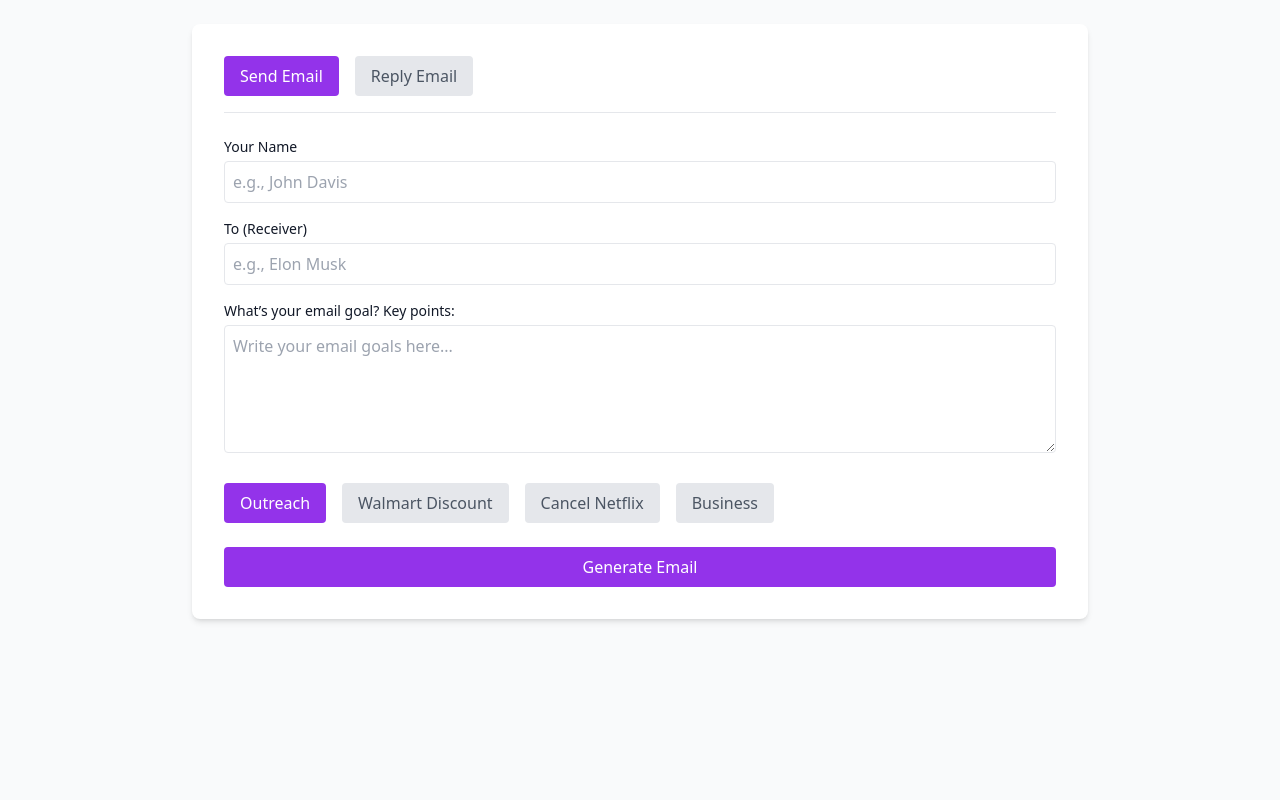
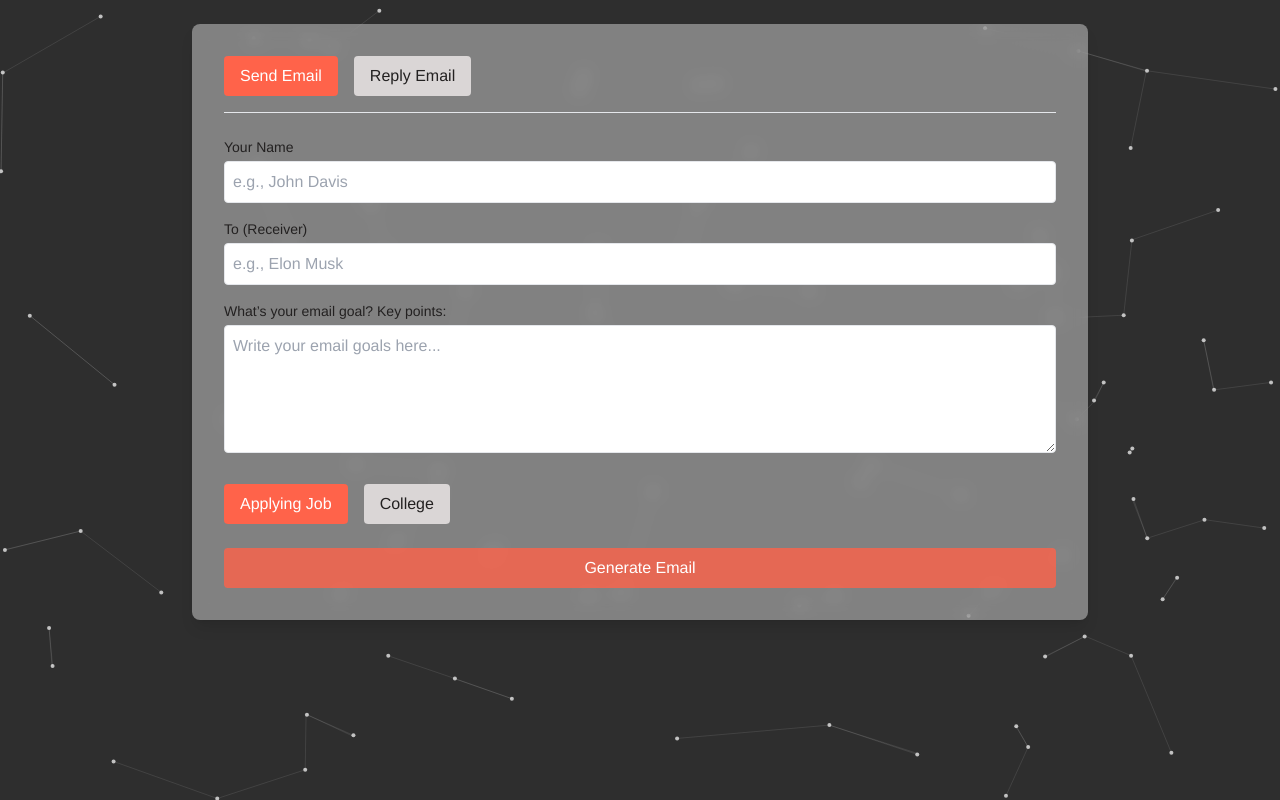
Before and after one commit to sleeplessCoderrr/Mailify, a Svelte app in the folder mailify-front/: page /mailing in a window 1280 px wide. Built offline with nearby package versions, Linux system fonts and the light colour scheme.

Commit message:
feat: canvas for mail background

```diff
--- /dev/null
+++ b/mailify-front/src/components/background/MailingBackground.svelte
@@ -0,0 +1,87 @@
+<script lang="ts">
+    import { onMount } from 'svelte';
+
+    let canvas: HTMLCanvasElement;
+    let ctx: CanvasRenderingContext2D;
+    let particles: { x: number, y: number, velocityX: number, velocityY: number }[] = [];
+
+    const numParticles = 100;
+
+    onMount(() => {
+        ctx = canvas.getContext('2d');
+        if (ctx) {
+            canvas.width = window.innerWidth;
+            canvas.height = window.innerHeight;
+
+            for (let i = 0; i < numParticles; i++) {
+                particles.push({
+                    x: Math.random() * canvas.width,
+                    y: Math.random() * canvas.height,
+                    velocityX: (Math.random() - 0.5) * 2,
+                    velocityY: (Math.random() - 0.5) * 2
+                });
+            }
+
+            animate();
+        }
+    });
+
+    function distance(p1: { x: number, y: number }, p2: { x: number, y: number }) {
+        return Math.sqrt(Math.pow(p2.x - p1.x, 2) + Math.pow(p2.y - p1.y, 2));
+    }
+
+    function animate() {
+        ctx.clearRect(0, 0, canvas.width, canvas.height); // Clear the canvas
+        ctx.fillStyle = "rgba(255, 255, 255, 0.7)"; // Set particle color
+        ctx.strokeStyle = "rgba(255, 255, 255, 0.2)"; // Line color
+        ctx.lineWidth = 0.5; // Make lines thin
+
+        particles.forEach((p, index) => {
+            ctx.beginPath();
+            ctx.arc(p.x, p.y, 2, 0, Math.PI * 2); // Draw circle for each particle
+            ctx.fill();
+
+            let closestDistance = Infinity;
+            let closestParticle = null;
+
+            particles.forEach((otherParticle, otherIndex) => {
+                if (index !== otherIndex) {
+                    const dist = distance(p, otherParticle);
+                    if (dist < closestDistance) {
+                        closestDistance = dist;
+                        closestParticle = otherParticle;
+                    }
+                }
+            });
+
+            if (closestParticle) {
+                ctx.beginPath();
+                ctx.moveTo(p.x, p.y);
+                ctx.lineTo(closestParticle.x, closestParticle.y);
+                ctx.stroke();
+            }
+
+            p.x += p.velocityX;
+            p.y += p.velocityY;
+
+            if (p.x < 0 || p.x > canvas.width) p.velocityX = -p.velocityX;
+            if (p.y < 0 || p.y > canvas.height) p.velocityY = -p.velocityY;
+        });
+
+        requestAnimationFrame(animate);
+    }
+</script>
+
+<canvas bind:this={canvas} class="fixed top-0 left-0 z-[-1]" />
+
+<style>
+    canvas {
+        position: fixed;
+        top: 0;
+        left: 0;
+        width: 100%;
+        height: 100%;
+        background-color: #2e2e2e; /* Background color */
+        pointer-events: none; /* Allow interaction with elements on top */
+    }
+</style>
--- /dev/null
+++ b/mailify-front/src/lib/interfaces/Request.ts
@@ -0,0 +1,6 @@
+export interface Request {
+    name:string,
+    receiver:string,
+    emailGoals:string,
+    activeCategory:string,
+}
--- /dev/null
+++ b/mailify-front/src/lib/interfaces/Response.ts
@@ -0,0 +1,3 @@
+export interface Response {
+
+}
--- a/mailify-front/src/routes/Mailing.svelte
+++ b/mailify-front/src/routes/Mailing.svelte
@@ -1,14 +1,17 @@
 <script lang="ts">
-    import { onMount } from "svelte";
+    import type {Request} from "../lib/interfaces/Request";
+    import MailingBackground from "../components/background/MailingBackground.svelte";
 
-    let name = "";
-    let receiver = "";
-    let emailGoals = "";
+    let request: Request = {
+        name: "",
+        receiver: "",
+        emailGoals: "",
+        activeCategory: ""
+    }
 
-    const categories: string[] = ["Outreach", "Walmart Discount", "Cancel Netflix", "Business"];
-    let activeCategory: string = "Outreach";
-
-    let activeTab: "send" | "reply" = "send"; // Track active tab
+    const categories: string[] = ["Applying Job", "College"];
+    let activeCategory: string = "Applying Job";
+    let activeTab: "send" | "reply" = "send";
 
     function setActiveCategory(category: string) {
         activeCategory = category;
@@ -16,46 +19,40 @@
 
     function handleSubmit() {
         console.log({
-            name,
-            receiver,
-            emailGoals,
-            activeCategory,
-            activeTab
+            request: Request,
         });
         alert("Email content generated!");
     }
 </script>
 
-<!-- Page Container -->
-<div class="min-h-screen bg-gray-50 text-gray-900 p-6">
-    <div class="max-w-4xl mx-auto bg-white rounded-lg shadow-md p-8">
+<div class="min-h-screen text-midnight font-helvetica p-6 justify-items-center items-center">
+    <MailingBackground/>
+    <div class="max-w-4xl mx-auto rounded-lg p-8
+                bg-white/40 shadow-lg backdrop-blur">
 
-        <!-- Tab Navigation -->
         <div class="flex space-x-4 border-b pb-4">
             <button
-                    class={`py-2 px-4 rounded ${activeTab === 'send' ? 'bg-purple-600 text-white' : 'bg-gray-200 text-gray-600'}`}
+                    class={`py-2 px-4 rounded ${activeTab === 'send' ? 'bg-blaze text-white' : 'bg-mist text-midnight'}`}
                     on:click={() => activeTab = 'send'}
             >
                 Send Email
             </button>
             <button
-                    class={`py-2 px-4 rounded ${activeTab === 'reply' ? 'bg-purple-600 text-white' : 'bg-gray-200 text-gray-600'}`}
+                    class={`py-2 px-4 rounded ${activeTab === 'reply' ? 'bg-blaze text-white' : 'bg-mist text-midnight'}`}
                     on:click={() => activeTab = 'reply'}
             >
                 Reply Email
             </button>
         </div>
 
-        <!-- Content based on active tab -->
         {#if activeTab === 'send'}
-            <!-- Send Email Form -->
             <div class="mt-6">
                 <label class="block text-sm font-medium">Your Name</label>
                 <input
                         class="w-full mt-1 p-2 border rounded"
                         type="text"
                         placeholder="e.g., John Davis"
-                        bind:value={name}
+                        bind:value={request.name}
                 />
 
                 <label class="block mt-4 text-sm font-medium">To (Receiver)</label>
@@ -63,25 +60,24 @@
                         class="w-full mt-1 p-2 border rounded"
                         type="text"
                         placeholder="e.g., Elon Musk"
-                        bind:value={receiver}
+                        bind:value={request.receiver}
                 />
 
                 <label class="block mt-4 text-sm font-medium">What’s your email goal? Key points:</label>
                 <textarea
                         class="w-full mt-1 p-2 border rounded h-32"
                         placeholder="Write your email goals here..."
-                        bind:value={emailGoals}
+                        bind:value={request.emailGoals}
                 ></textarea>
             </div>
         {:else if activeTab === 'reply'}
-            <!-- Reply Email Form -->
             <div class="mt-6">
                 <label class="block text-sm font-medium">Your Name</label>
                 <input
                         class="w-full mt-1 p-2 border rounded"
                         type="text"
                         placeholder="e.g., John Davis"
-                        bind:value={name}
+                        bind:value={request.name}
                 />
 
                 <label class="block mt-4 text-sm font-medium">To (Receiver)</label>
@@ -89,26 +85,25 @@
                         class="w-full mt-1 p-2 border rounded"
                         type="text"
                         placeholder="e.g., Elon Musk"
-                        bind:value={receiver}
+                        bind:value={request.receiver}
                 />
 
                 <label class="block mt-4 text-sm font-medium">What’s your reply about? Key points:</label>
                 <textarea
                         class="w-full mt-1 p-2 border rounded h-32"
                         placeholder="Write your reply key points here..."
-                        bind:value={emailGoals}
+                        bind:value={request.emailGoals}
                 ></textarea>
             </div>
         {/if}
 
-        <!-- Categories Section -->
         <div class="flex space-x-4 mt-6">
             {#each categories as category}
                 <button
                         class={`py-2 px-4 rounded ${
                         activeCategory === category
-                            ? "bg-purple-600 text-white"
-                            : "bg-gray-200 text-gray-600"
+                            ? "bg-blaze text-white"
+                            : "bg-mist text-midnight"
                     }`}
                         on:click={() => setActiveCategory(category)}
                 >
@@ -117,9 +112,8 @@
             {/each}
         </div>
 
-        <!-- Submit Button -->
         <button
-                class="mt-6 w-full bg-purple-600 text-white py-2 rounded hover:bg-purple-700"
+                class="mt-6 w-full bg-blaze/80 text-white py-2 rounded hover:bg-blaze ease-in-out duration-300"
                 on:click={handleSubmit}
         >
             Generate Email
```
